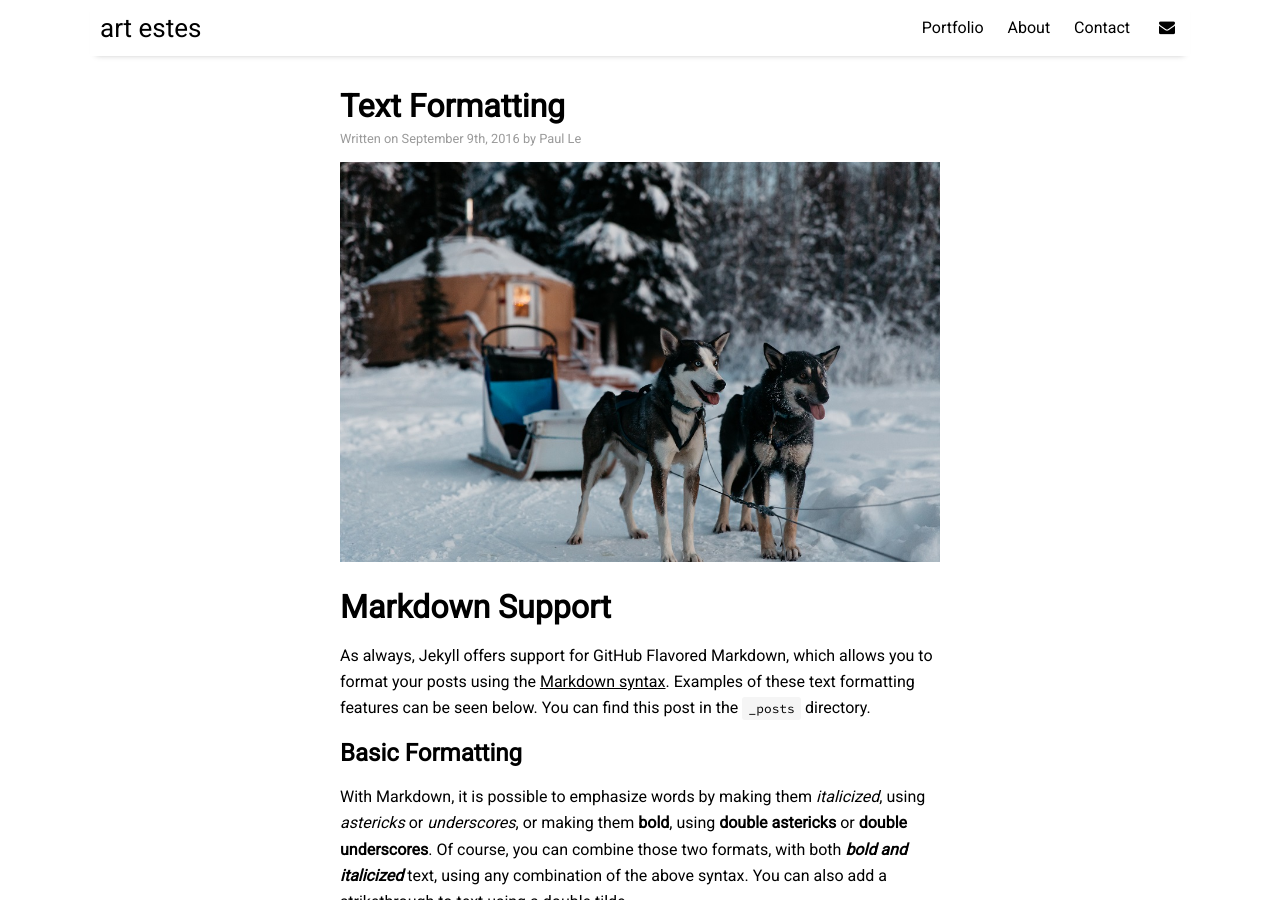
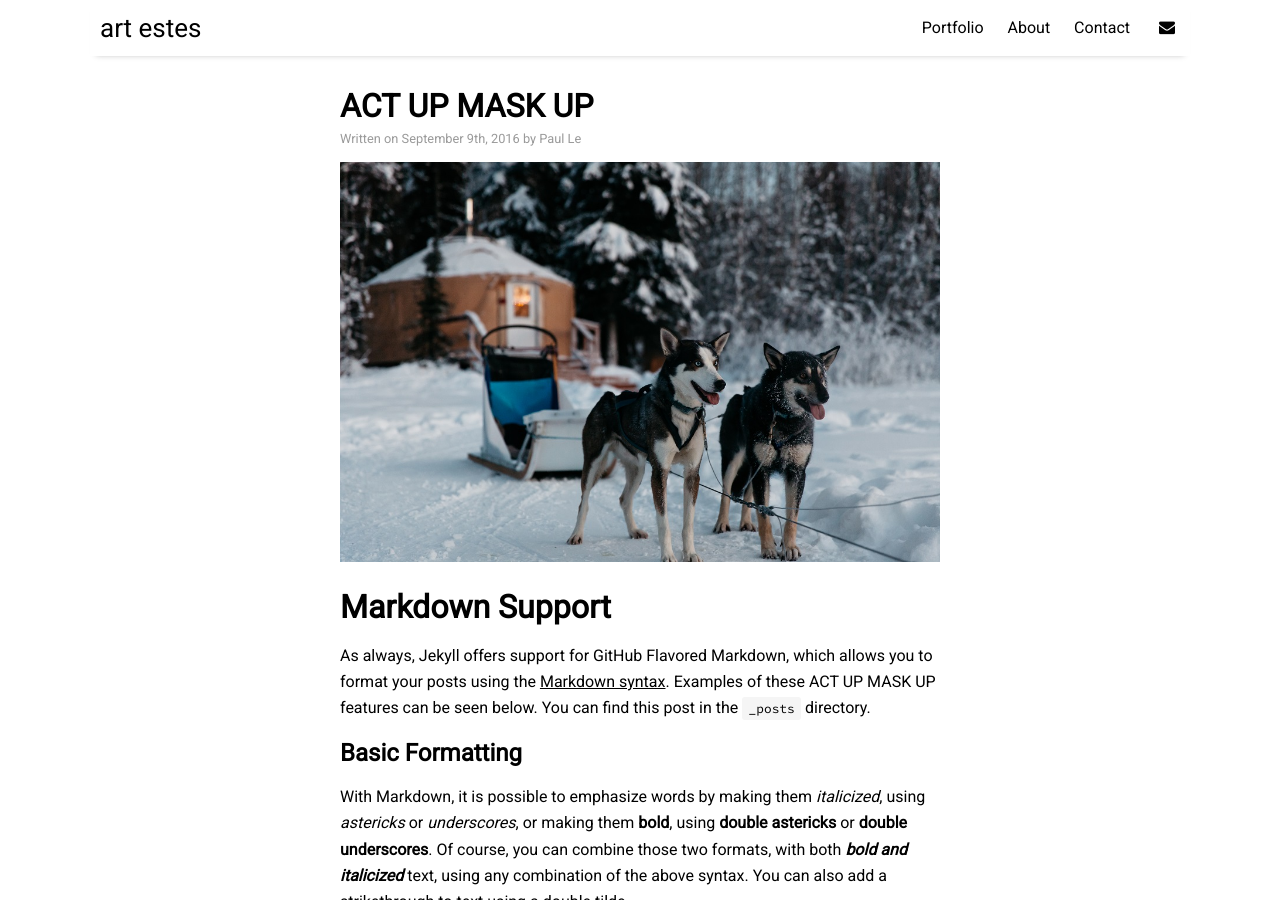
Before and after one commit to art-makes-art/art-makes-art.github.io, a Jekyll site: the page built from _posts/2016-09-09-text-formatting.md, in a window 1280 px wide and 900 px high. Built offline with Jekyll 4.4.1, drawn with Linux system fonts in a browser that asks for light colours; nearby versions of some CDN libraries; formulas are drawn with MathJax 3; comment, search, counter and statistics services are not loaded.

Commit message:
name changed

```diff
--- a/_posts/2016-09-09-text-formatting.md
+++ b/_posts/2016-09-09-text-formatting.md
@@ -1,6 +1,6 @@
 ---
 layout: post
-title: "Text Formatting"
+title: "ACT UP MASK UP"
 author: "Paul Le"
 categories: sample
 tags: [sample]
@@ -9,7 +9,7 @@ image: arctic-1.jpg
 
 # Markdown Support
 
-As always, Jekyll offers support for GitHub Flavored Markdown, which allows you to format your posts using the [Markdown syntax](https://guides.github.com/features/mastering-markdown/). Examples of these text formatting features can be seen below. You can find this post in the `_posts` directory.
+As always, Jekyll offers support for GitHub Flavored Markdown, which allows you to format your posts using the [Markdown syntax](https://guides.github.com/features/mastering-markdown/). Examples of these ACT UP MASK UP features can be seen below. You can find this post in the `_posts` directory.
 
 ## Basic Formatting
 
```
Also changed, not shown: README.md, 2 other files.
